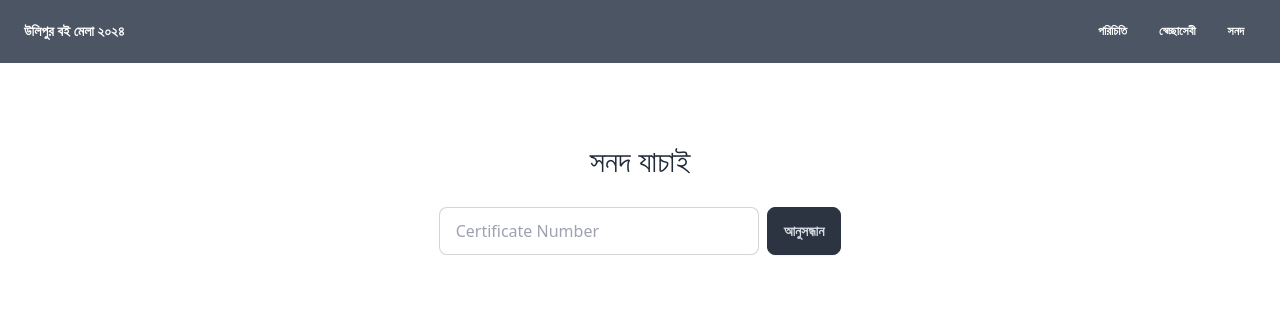
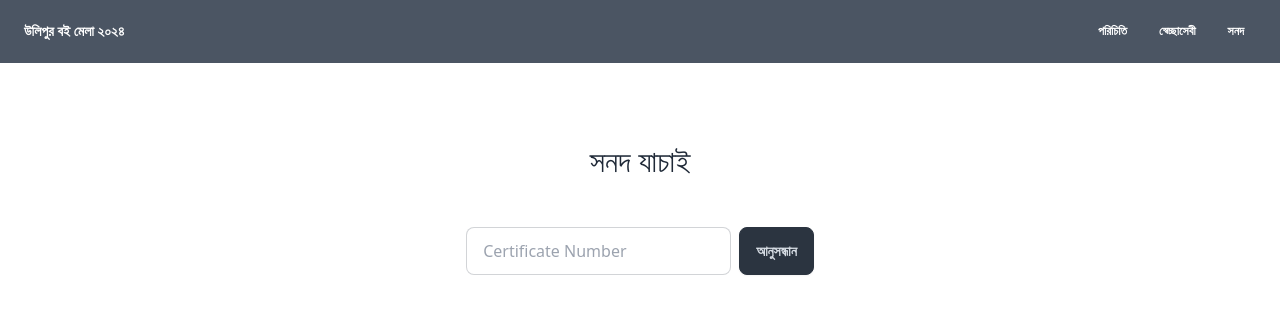
Before and after one commit to ataher-ali/Ulipur_Book_Fair2024, a React (Vite) app: page /certificate in a window 1280 px wide. Shown: the top 314 px of the page. Built offline with nearby package versions, Linux system fonts and the light colour scheme.

Commit message:
Cartifecate

```diff
--- a/src/Pages/Certificate/SearchCertificate.jsx
+++ b/src/Pages/Certificate/SearchCertificate.jsx
@@ -1,13 +1,31 @@
-import React from 'react';
+import { Link } from "react-router-dom";
+
+
+
+
 
 const SearchCertificate = () => {
+    const search_by_id =()=>{
+        event.preventDefault();
+        const id = event.target.id.value
+        console.log(id);
+
+    }
     return (
         <div>
             <div className='my-20'>
             <h2 className='text-center text-3xl my-7 bold'>সনদ যাচাই</h2>
             <div className=' mx-auto justify-center  flex gap-2 '>
-                <input type="text" placeholder="Certificate Number" className="input input-bordered w-full max-w-xs" />
-                <button className="btn btn-neutral">আনুসন্ধান</button>
+
+            <form onSubmit={search_by_id} className="flex gap-2 mt-5 ">
+
+                <input type="id" name='id' placeholder="Certificate Number" className="input input-bordered w-full max-w-xs" />
+
+                <button className="btn btn-neutral">
+                   আনুসন্ধান
+                </button>
+            </form>
+
             </div>
             </div>
 
```
